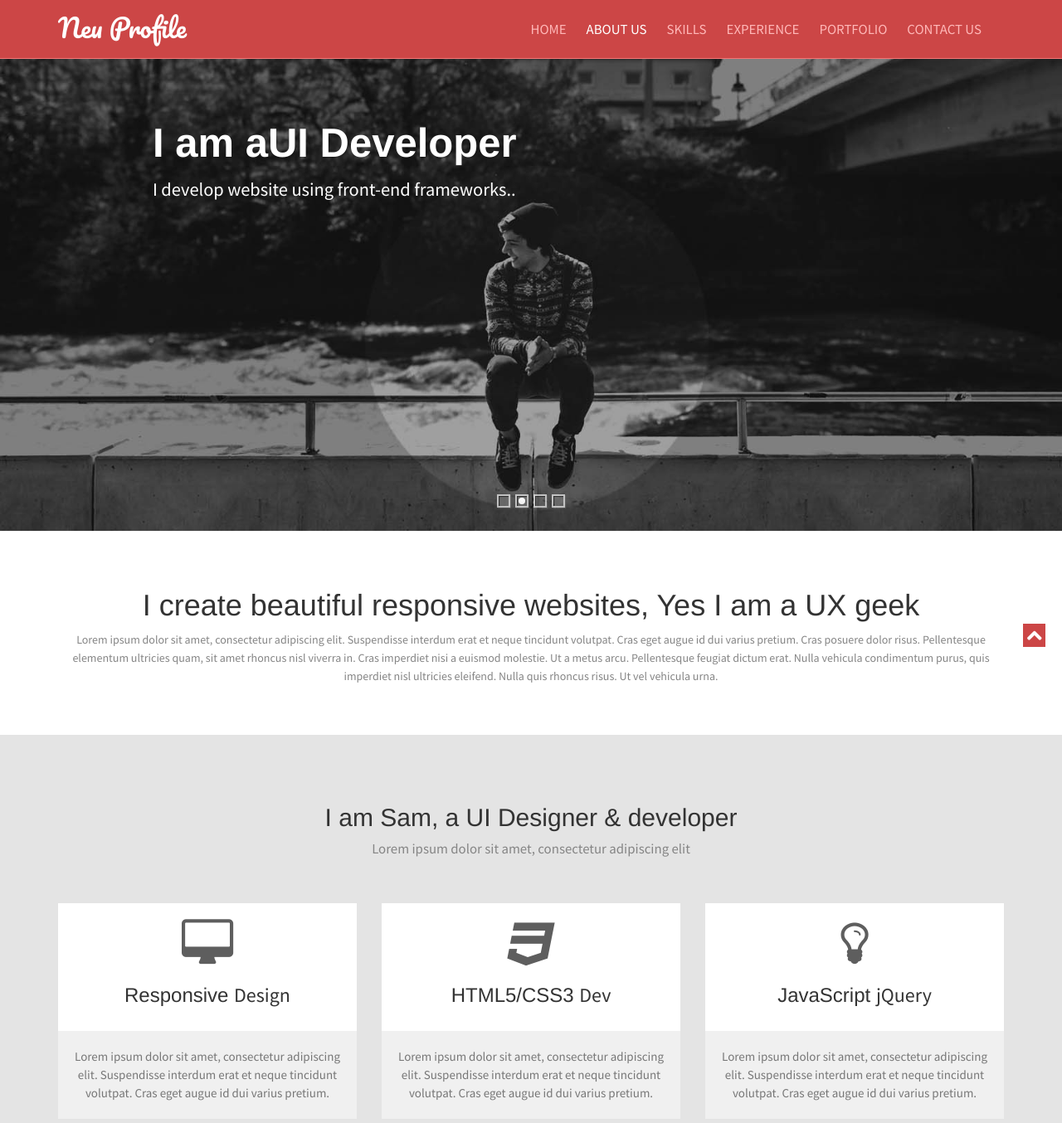
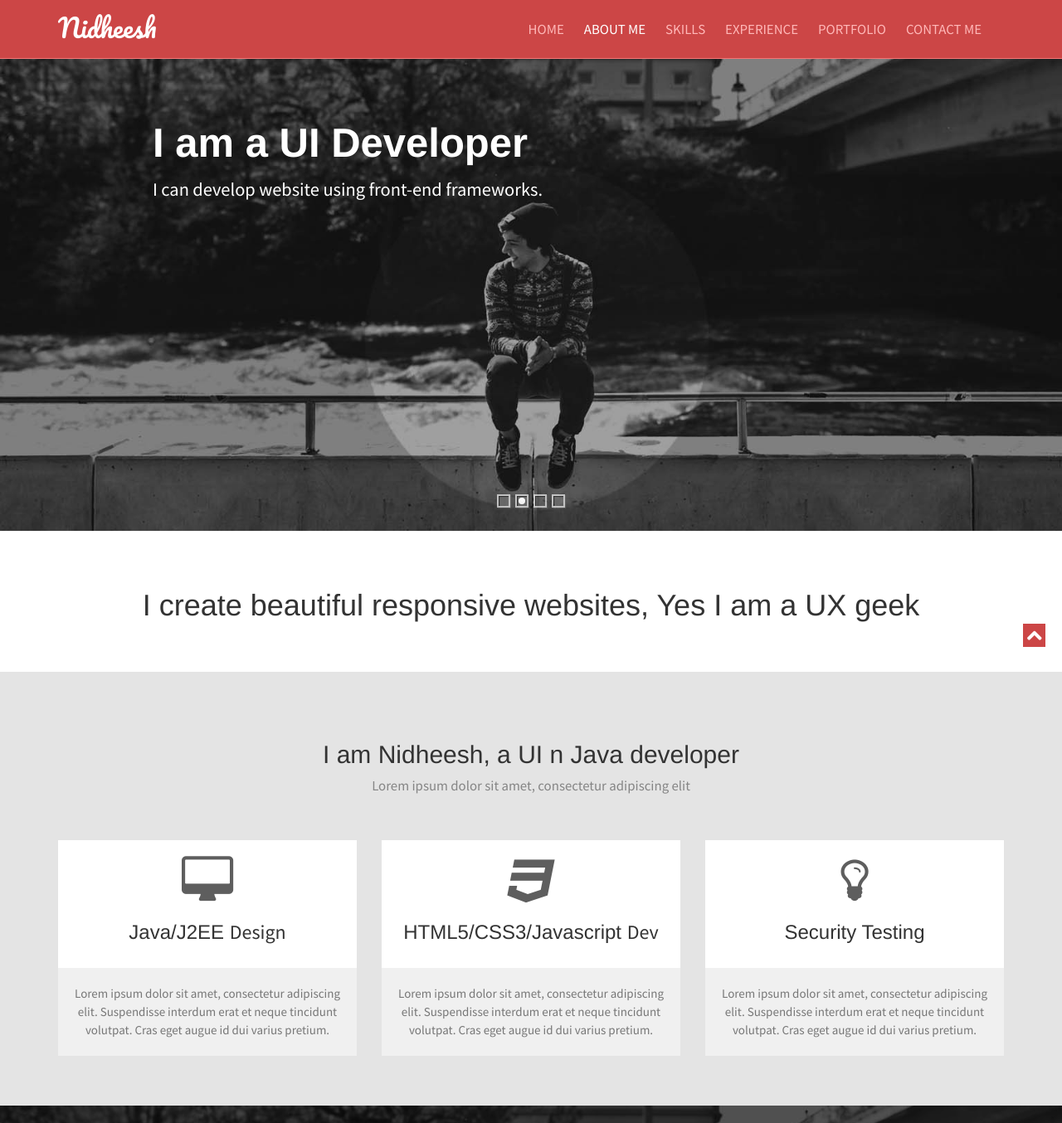
Before and after one commit to nidheesh872/nidheesh872.github.io, a plain HTML site: page index.html in a window 1280 px wide. Shown: the top 1354 px of the page at 83% size. Drawn offline with Linux system fonts and the light colour scheme.

Commit message:
text changes

```diff
--- a/index.html
+++ b/index.html
@@ -11,7 +11,7 @@
     <!--[if lt IE 9]>
     <meta http-equiv="X-UA-Compatible" content="IE=edge,chrome=1">
     <![endif]-->
-    <title>Nidheesh V - Single page website</title>
+    <title>Nidheesh V - My website</title>
     <meta name="description" content="">
     <meta name="author" content="WebThemez">
     <!--[if lt IE 9]>
@@ -42,17 +42,17 @@
                         <span class="icon-bar"></span>
                         <span class="icon-bar"></span>
                     </button>
-                    <a href="#" class="navbar-brand scroll-top logo"><b>Neu Profile</b></a>
+                    <a href="#" class="navbar-brand scroll-top logo"><b>Nidheesh</b></a>
                 </div>
                 <!--/.navbar-header-->
                 <div id="main-nav" class="collapse navbar-collapse">
                     <ul class="nav navbar-nav" id="mainNav">
                         <li class="active"><a href="#home" class="scroll-link">Home</a></li>
-                        <li><a href="#aboutUs" class="scroll-link">About Us</a></li>
+                        <li><a href="#aboutUs" class="scroll-link">About Me</a></li>
                         <li><a href="#skills" class="scroll-link">Skills</a></li>
                         <li><a href="#experience" class="scroll-link">Experience</a></li>
                         <li><a href="#portfolio" class="scroll-link">Portfolio</a></li>
-                        <li><a href="#contactUs" class="scroll-link">Contact Us</a></li>
+                        <li><a href="#contactUs" class="scroll-link">Contact Me</a></li>
                     </ul>
                 </div>
                 <!--/.navbar-collapse-->
@@ -74,18 +74,18 @@
                         <div class="da-img"></div>
                     </div>
                     <div class="da-slide">
-                        <h2>I am aUI Developer</h2>
-                        <p>I develop website using front-end frameworks..</p>
+                        <h2>I am a UI Developer</h2>
+                        <p>I can develop website using front-end frameworks.</p>
                         <div class="da-img"></div>
                     </div>
                     <div class="da-slide">
-                        <h2>HTML5/CSS3</h2>
-                        <p>HTML5 is a markup language used for structuring and presenting Web.</p>
+                        <h2>I was a Java Developer</h2>
+                        <p>I like java very much.</p>
                         <div class="da-img"></div>
                     </div>
                     <div class="da-slide">
-                        <h2>JavaScript/jQuery</h2>
-                        <p>jQuery: Write Less, Do More...</p>
+                        <h2>Also I have done security testing</h2>
+                        <p>OWASP is the reference for security.</p>
                         <div class="da-img"></div>
                     </div>
 				<!--  <nav class="da-arrows">
@@ -100,7 +100,7 @@
         <div class="container">
             <div class="text-center">
             <h1>I create beautiful responsive websites, Yes I am a UX geek</h1>
-              <p>Lorem ipsum dolor sit amet, consectetur adipiscing elit. Suspendisse interdum erat et neque tincidunt volutpat. Cras eget augue id dui varius pretium. Cras posuere dolor risus. Pellentesque elementum ultricies quam, sit amet rhoncus nisl viverra in. Cras imperdiet nisi a euismod molestie. Ut a metus arcu. Pellentesque feugiat dictum erat. Nulla vehicula condimentum purus, quis imperdiet nisl ultricies eleifend. Nulla quis rhoncus risus. Ut vel vehicula urna.</p>
+              <p></p>
             </div>
         </div>
 
@@ -110,14 +110,14 @@
         <div class="container">
             <div class="heading text-center">
                 <!-- Heading -->
-                <h2>I am Sam, a UI Designer & developer</h2>
+                <h2>I am Nidheesh, a UI n Java developer</h2>
                 <p>Lorem ipsum dolor sit amet, consectetur adipiscing elit</p>
             </div>
             <div class="row">
                 <!-- item -->
                 <div class="col-md-4 text-center tileBox">
                    <div class="txtHead"> <i class="fa fa-desktop"></i>
-                    <h3>Responsive <span class="id-color">Design</span></h3></div>
+                    <h3>Java/J2EE <span class="id-color">Design</span></h3></div>
                     <p>Lorem ipsum dolor sit amet, consectetur adipiscing elit. Suspendisse interdum erat et neque tincidunt volutpat. Cras eget augue id dui varius pretium.</p>
                 </div>
                 <!-- end: -->
@@ -125,7 +125,7 @@
                 <!-- item -->
                 <div class="col-md-4 text-center tileBox">
                     <div class="txtHead"><i class="fa fa-css3"></i>
-                    <h3>HTML5/CSS3 <span class="id-color">Dev</span></h3></div>
+                    <h3>HTML5/CSS3/Javascript <span class="id-color">Dev</span></h3></div>
                     <p>Lorem ipsum dolor sit amet, consectetur adipiscing elit. Suspendisse interdum erat et neque tincidunt volutpat. Cras eget augue id dui varius pretium.</p>
                 </div>
                 <!-- end: -->
@@ -133,7 +133,7 @@
                 <!-- item -->
                 <div class="col-md-4 text-center tileBox">
                     <div class="txtHead"><i class="fa fa-lightbulb-o"></i>
-                    <h3>JavaScript <span class="id-color">jQuery</span></h3></div>
+                    <h3>Security Testing <span class="id-color"></span></h3></div>
                     <p>Lorem ipsum dolor sit amet, consectetur adipiscing elit. Suspendisse interdum erat et neque tincidunt volutpat. Cras eget augue id dui varius pretium.</p>
                 </div>
                 <!-- end: -->
```
